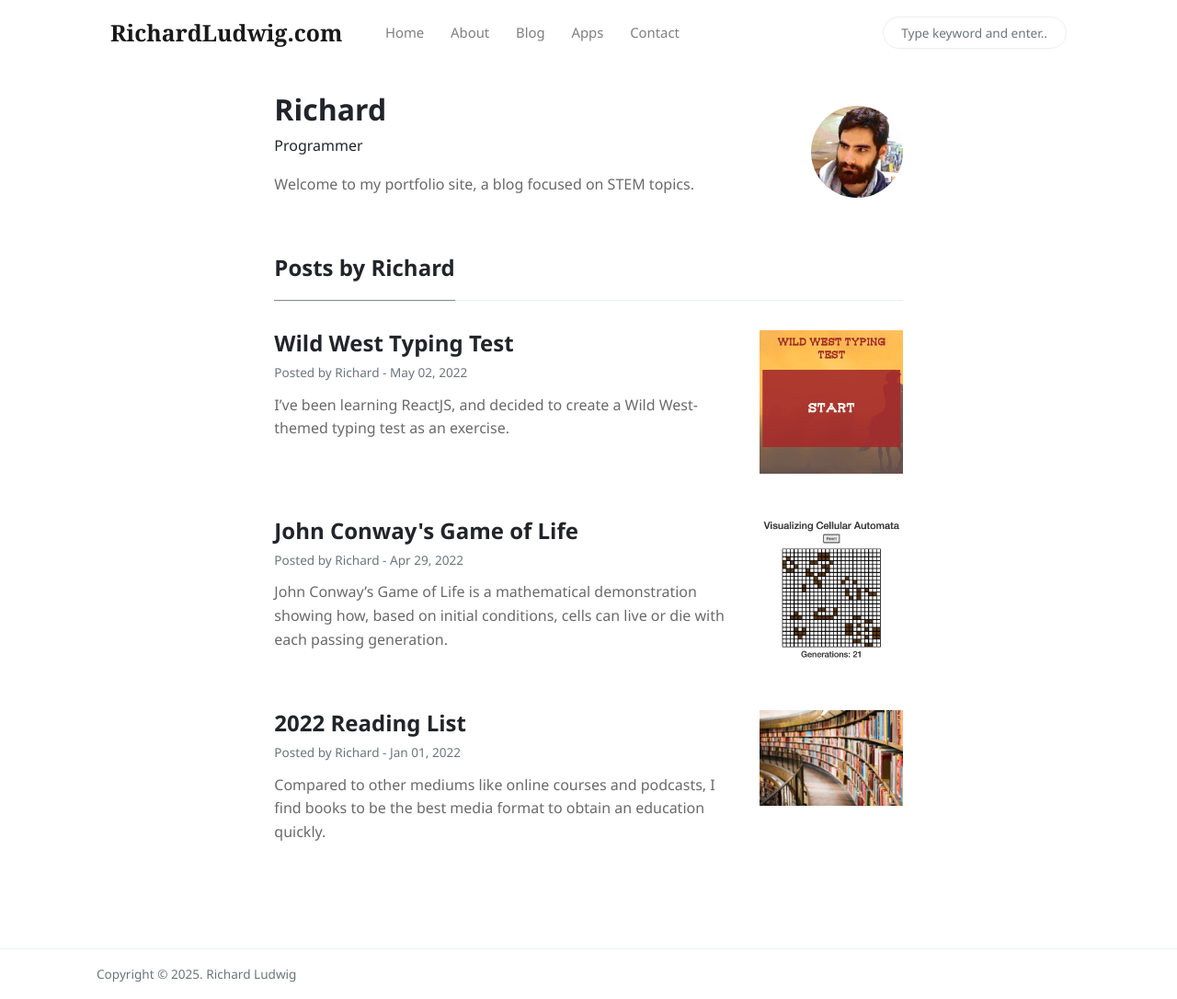
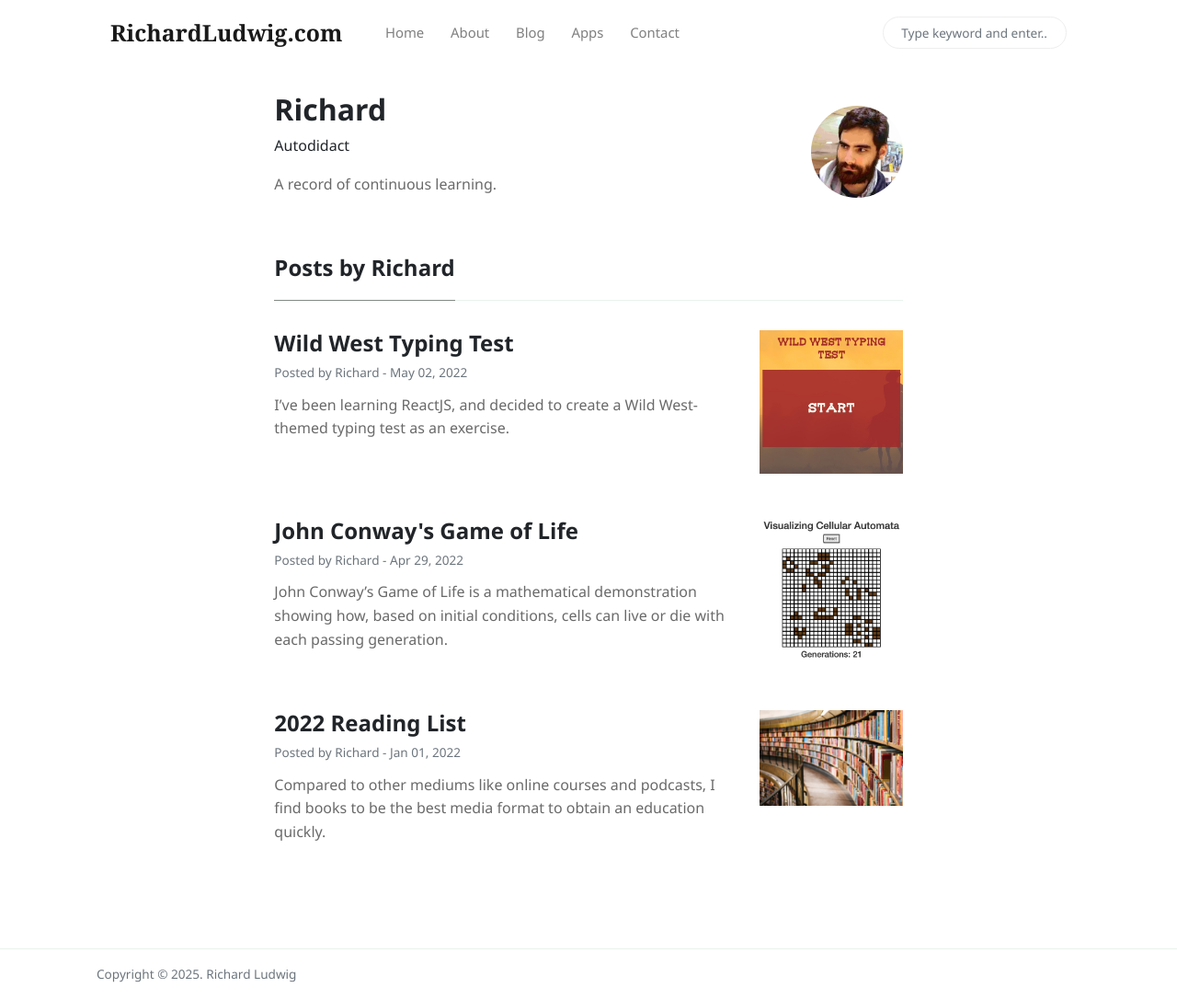
Before and after one commit to RichardLudwig/richardludwig.github.io, a Jekyll site: the page built from _pages/about.md, in a window 1280 px wide and 1086 px high. Shown: the whole window at 92% size. Built offline with Jekyll 4.4.1, drawn with Linux system fonts in a browser that asks for light colours; nearby versions of some CDN libraries.

Commit message:
Update _config.yml

```diff
--- a/_config.yml
+++ b/_config.yml
@@ -1,7 +1,7 @@
 # Site
 name: 'RichardLudwig.com'
 author: 'Richard Ludwig'
-description: 'Welcome to my portfolio site, a blog focused on STEM topics.'
+description: 'A record of continuous learning.'
 logo: 'assets/images/logo.png'
 favicon: 'assets/images/favicon.ico'
 baseurl: ''
@@ -24,7 +24,7 @@ authors:
       name:           Richard
       site:           https://www.richardludwig.com
       avatar:         assets/images/profile.jpg
-      bio:            "Programmer"
+      bio:            "Autodidact"
       email:          f/xvodbjdz
       github:         https://github.com/richardludwig
 
@@ -36,7 +36,6 @@ defaults:
       path: "_posts"
     values:
       layout: post
-      # author: sal
       author: richard
       avatar: assets/images/profile.jpg
 
```
